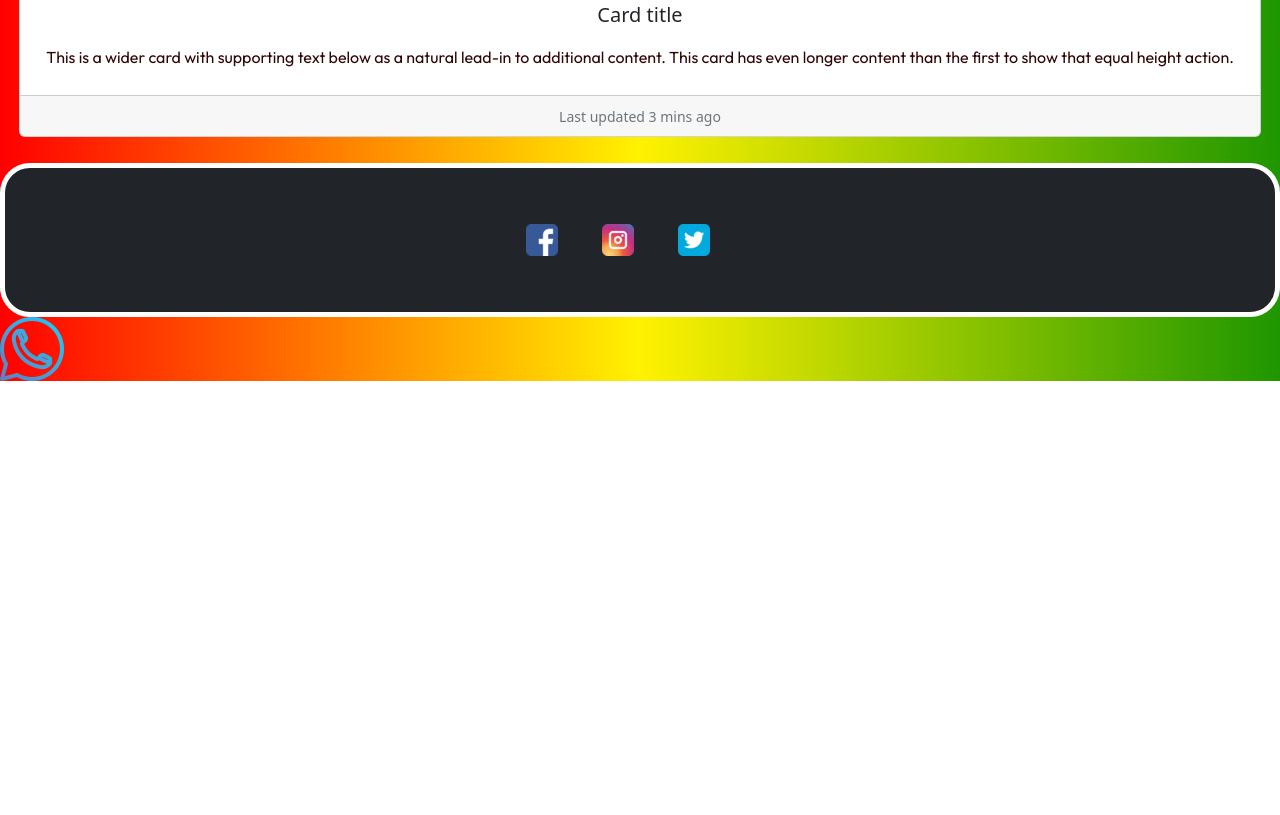
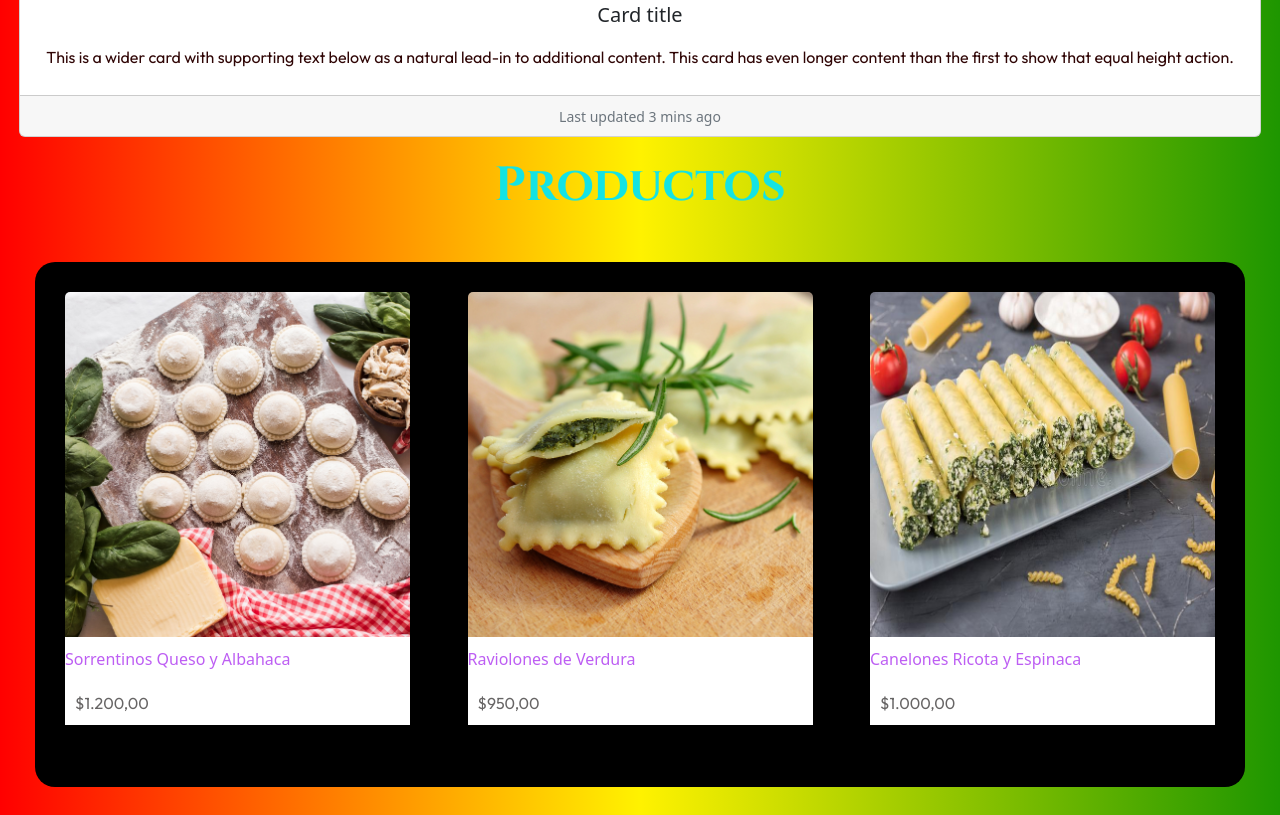
Before and after one commit to Sergio-TG/BonGiorno2, a plain HTML site: page pages/productos.html in a window 1280 px wide. Shown: the part 725-1540 px from the top of the page. Before the commit the page ends 1106 px from the top, so only its background shows below. Drawn offline with nearby package versions, Linux system fonts and the light colour scheme; a web font is replaced by a local one.

```diff
--- a/pages/productos.html
+++ b/pages/productos.html
@@ -85,7 +85,7 @@
     </div>
   </div>
 </div>
-       <!--  <h1 class="cabecera__productos">Productos</h1>
+        <h1 class="cabecera__productos">Productos</h1>
         <div class="galeria">
             <figure>
                 <img src="../images/sorrentinos.png" alt="">
@@ -102,7 +102,7 @@
                 <figcaption>Canelones Ricota y Espinaca</figcaption>
                 <p class="price">$1.000,00</p>
             </figure>
-        </div> -->
+        </div>
     </main>
     <footer class="py-3 bg-dark mt-3 text-center text-white text-uppercase">
             <div class="redSocial">
```
